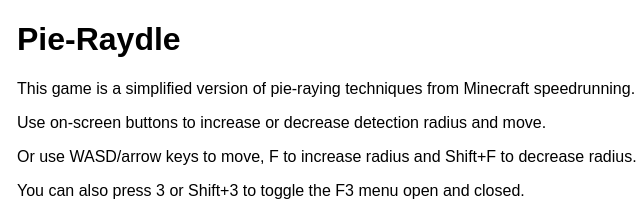
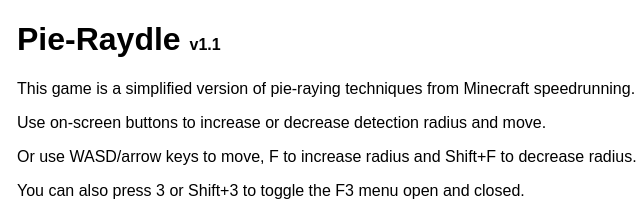
Before and after one commit to nick-hiebl/pie-raydle, a plain HTML site: page index.html in a window 1280 px wide. Shown: the top 213 px of the page, 248-888 px from the left. Drawn offline with Linux system fonts and the light colour scheme.

Commit message:
Add version number

```diff
--- a/index.html
+++ b/index.html
@@ -10,7 +10,7 @@
 
 <body>
     <div id="main">
-        <h1>Pie-Raydle</h1>
+        <h1>Pie-Raydle <span class="version-number">v1.1</span></h1>
         <p>This game is a simplified version of pie-raying techniques from Minecraft speedrunning.</p>
         <p>Use on-screen buttons to increase or decrease detection radius and move.</p>
         <p>Or use WASD/arrow keys to move, F to increase radius and Shift+F to decrease radius.</p>
--- a/style.css
+++ b/style.css
@@ -90,3 +90,7 @@
 *[data-invisible="true"] {
     visibility: hidden;
 }
+
+.version-number {
+    font-size: 0.5em;
+}
```
